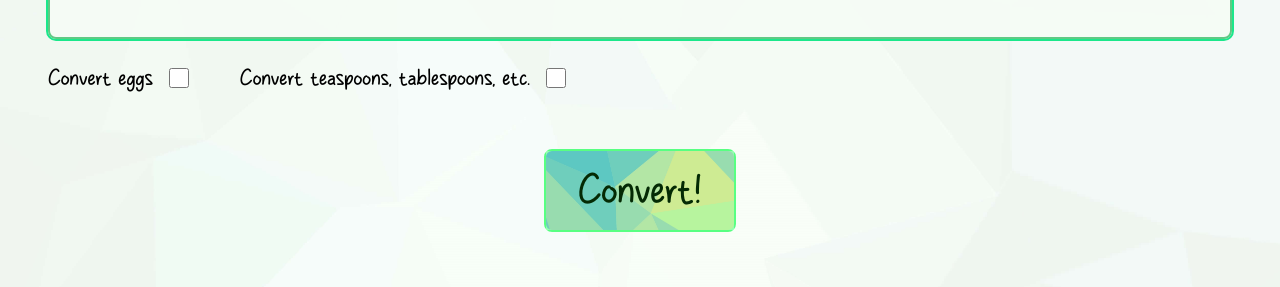
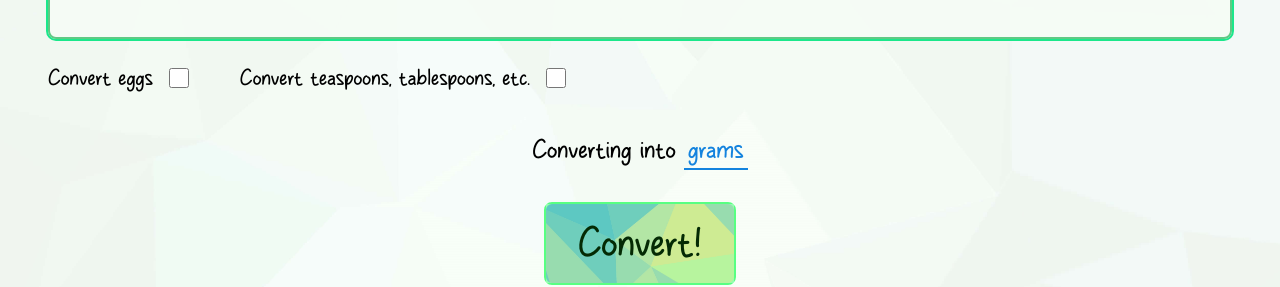
Before and after one commit to AmyMaule/chameleon-kitchen, a React (Vite) app: page / in a window 1280 px wide. Shown: the part 1100-1387 px from the top of the page. Built offline with nearby package versions, Linux system fonts and the light colour scheme; no server answers.

Commit message:
Add functionality to convert to cups

```diff
--- a/src/App.tsx
+++ b/src/App.tsx
@@ -1,6 +1,9 @@
 import { useState, useEffect } from "react";
 
-import { SelectedOptionsType } from "./types";
+import {
+  ConvertToType,
+  SelectedOptionsType
+} from "./types";
 
 import Footer from "./components/Footer";
 import Header from "./components/Header";
@@ -8,24 +11,9 @@ import InputRecipe from "./components/InputRecipe";
 import Intro from "./components/Intro";
 import OutputRecipe from "./components/OutputRecipe";
 
-// TO DO: target unit from dropdown - initially just use grams
-
 const App = () => {
-  // ¾ cup all-purpose flour
-  // ¼ cup granulated sugar
-  // ¾ teaspoon ground cinnamon
-  // ⅛ teaspoon salt
-  // ¼ cup + 2 Tablespoons of milk
-  // ¼ cup + 2 teaspoons vegetable or canola oil
-  // ½ teaspoons ground cinnamon
-  // 16 oz. cream cheese, room temperature
-  // 2 eggs, whites and yolks separated at room temperature
-  // 3/4 c. granulated sugar
-  // 1/2 tsp salt
-  // 1 tsp vanilla extract
-  // dash of granulated sugar
-
   const [converting, setConverting] = useState(false);
+  const [convertTo, setConvertTo] = useState<ConvertToType>("grams");
   const [errorMsg, setErrorMsg] = useState("");
   const [pastedRecipe, setPastedRecipe] = useState("");
   const [selectedOptions, setSelectedOptions] = useState<SelectedOptionsType>({
@@ -43,9 +31,11 @@ const App = () => {
       <Intro />
       <div className="recipe-section">
         <InputRecipe
+          convertTo={convertTo}
           setPastedRecipe={setPastedRecipe}
           setSelectedOptions={setSelectedOptions}
           setConverting={setConverting}
+          setConvertTo={setConvertTo}
         />
 
         {errorMsg &&
@@ -59,6 +49,7 @@ const App = () => {
 
         <OutputRecipe
           converting={converting}
+          convertTo={convertTo}
           pastedRecipe={pastedRecipe}
           selectedOptions={selectedOptions}
           setConverting={setConverting}
--- a/src/components/ConversionOptions.tsx
+++ b/src/components/ConversionOptions.tsx
@@ -1,7 +1,7 @@
 import { SelectedOptionsType } from '../types';
 
 type ConversionOptionsProps = {
-  setSelectedOptions: Function
+  setSelectedOptions: React.Dispatch<React.SetStateAction<SelectedOptionsType>>
 }
 
 
--- /dev/null
+++ b/src/components/ConversionUnit.tsx
@@ -0,0 +1,22 @@
+import { ConvertToType } from "../types";
+
+type ConversionUnitProps = {
+  convertTo: ConvertToType,
+  setConvertTo: React.Dispatch<React.SetStateAction<ConvertToType>>
+}
+
+const ConversionUnit = ({ convertTo, setConvertTo }: ConversionUnitProps) => {
+  const handleSetConvertTo = () => {
+    setConvertTo((prevUnit: ConvertToType) => prevUnit === "grams" ? "cups" : "grams");
+  }
+
+  return (
+    <div className="conversion-dropdown-container" onClick={handleSetConvertTo}>
+      <div className={`conversion-dropdown ${convertTo === "grams" ? "conversion-dropdown-grams" : "conversion-dropdown-cups"}`}>
+        {convertTo}
+      </div>
+    </div>
+  )
+}
+
+export default ConversionUnit;
--- a/src/components/InputRecipe.tsx
+++ b/src/components/InputRecipe.tsx
@@ -1,14 +1,22 @@
-import { FunctionComponent, useRef } from 'react';
+import { useRef } from 'react';
+
+import {
+  ConvertToType,
+  SelectedOptionsType
+} from '../types';
 
 import ConversionOptions from './ConversionOptions';
+import ConversionUnit from './ConversionUnit';
 
 type InputRecipeProps = {
-  setPastedRecipe: Function,
-  setConverting: Function,
-  setSelectedOptions: Function
+  convertTo: ConvertToType
+  setPastedRecipe: React.Dispatch<React.SetStateAction<string>>,
+  setConverting: React.Dispatch<React.SetStateAction<boolean>>,
+  setConvertTo: React.Dispatch<React.SetStateAction<ConvertToType>>,
+  setSelectedOptions: React.Dispatch<React.SetStateAction<SelectedOptionsType>>
 }
 
-const InputRecipe = ({ setPastedRecipe, setConverting, setSelectedOptions }: InputRecipeProps) => {
+const InputRecipe = ({ convertTo, setPastedRecipe, setConverting, setConvertTo, setSelectedOptions }: InputRecipeProps) => {
   const textareaRef = useRef<HTMLTextAreaElement>(null);
 
   const handleSetRecipe: () => void = () => {
@@ -23,6 +31,13 @@ const InputRecipe = ({ setPastedRecipe, setConverting, setSelectedOptions }: Inp
       <h3 className="recipe-title">Paste or type your recipe below:</h3>
       <textarea className="recipe-container input-recipe-container" ref={textareaRef} />
       <ConversionOptions setSelectedOptions={setSelectedOptions} />
+      <div className="conversion-units-container">
+        <div className="conversion-units-text">Converting into</div>
+        <ConversionUnit
+          convertTo={convertTo}
+          setConvertTo={setConvertTo}
+        />
+      </div>
       <button className="btn-convert" onClick={handleSetRecipe}>
         <span>Convert!</span>
       </button>
--- a/src/components/OutputRecipe.tsx
+++ b/src/components/OutputRecipe.tsx
@@ -1,20 +1,24 @@
 import { useState, useEffect, useRef } from "react";
 
 import {
+  ConvertToType,
   OutputRecipeFormat,
   RecipeLineType,
   SelectedOptionsType,
 } from "../types";
 
+import { convertCupsToFraction } from "../utilities";
+
 type OutputRecipeProps = {
   converting: boolean,
+  convertTo: ConvertToType,
   pastedRecipe: string,
   selectedOptions: SelectedOptionsType,
-  setConverting: Function,
-  setErrorMsg: Function
+  setConverting: React.Dispatch<React.SetStateAction<boolean>>,
+  setErrorMsg: React.Dispatch<React.SetStateAction<string>>
 }
 
-const OutputRecipe = ({ converting, pastedRecipe, selectedOptions, setErrorMsg, setConverting }: OutputRecipeProps) => {
+const OutputRecipe = ({ converting, convertTo, pastedRecipe, selectedOptions, setErrorMsg, setConverting }: OutputRecipeProps) => {
   const [outputRecipe, setOutputRecipe] = useState<string[]>([]);
   const convertURL = "https://api.spoonacular.com/recipes/convert";
   const parseURL = "https://api.spoonacular.com/recipes/parseIngredients";
@@ -125,7 +129,7 @@ const OutputRecipe = ({ converting, pastedRecipe, selectedOptions, setErrorMsg,
                    (!selectedOptions.eggs && isEgg(line[0].name))) {
           return (nonConvertedOutput(line[0], sourceAmount, line[0].unit));
         } else {
-          return fetch(`${convertURL}?ingredientName=${line[0].name}&sourceAmount=${line[0].amount}&sourceUnit=${line[0].unit}&targetUnit=grams&apiKey=${apiKey}`)
+          return fetch(`${convertURL}?ingredientName=${line[0].name}&sourceAmount=${line[0].amount}&sourceUnit=${line[0].unit}&targetUnit=${convertTo}&apiKey=${apiKey}`)
         }
       });
 
@@ -163,8 +167,15 @@ const OutputRecipe = ({ converting, pastedRecipe, selectedOptions, setErrorMsg,
               originalRecipeLine.splice(sourceIndex + sourceUnit.length, 1);
               originalRecipeLine = originalRecipeLine.join("");
             }
-            const roundedTargetAmount = line.targetUnit === "grams" ? Math.round(line.targetAmount) : line.targetAmount;
-            let outputRecipeLine = originalRecipeLine.replace(sourceUnit, `${roundedTargetAmount} ${line.targetUnit}`);
+
+            let amountPlusUnit = `${line.targetAmount} ${line.targetUnit}`;
+            if (line.targetUnit === "cups") {
+              amountPlusUnit = convertCupsToFraction(line.targetAmount);
+            } else if (line.targetUnit === "grams") {
+              amountPlusUnit = `${Math.round(line.targetAmount)} ${line.targetUnit}`;
+            };
+            let outputRecipeLine = originalRecipeLine.replace(sourceUnit, `${amountPlusUnit}`);
+
             recipe.push(outputRecipeLine);
             // setOutputRecipe once the entire recipe has been parsed and converted
             if (i === parsedRecipeData.length - 1) setOutputRecipe(recipe);
--- a/src/scss/_recipe.scss
+++ b/src/scss/_recipe.scss
@@ -70,6 +70,40 @@
   width: 1.25rem;
 }
 
+.conversion-units-container {
+  display: flex;
+  gap: 0.5rem;
+  margin-top: 1rem;
+}
+
+.conversion-units-text {
+  font-family: "SimplePlan";
+  font-size: 1.75rem;
+}
+
+.conversion-dropdown-container {
+  min-width: 4rem;
+}
+
+.conversion-dropdown {
+  font-family: "SimplePlan";
+  font-size: 1.75rem;
+  border-bottom: 2px solid $color-primary;
+  text-align: center;
+  cursor: pointer;
+  -webkit-user-select: none;
+          user-select: none;
+}
+
+.conversion-dropdown-grams {
+  color: $color-secondary;
+  border-color: $color-secondary;
+}
+
+.conversion-dropdown-cups {
+  color: $color-primary;
+}
+
 // After conversion
 .output-recipe-section-container {
   font-family: "SimplePlan";
--- a/src/types.ts
+++ b/src/types.ts
@@ -16,3 +16,5 @@ export type OutputRecipeFormat = {
   targetUnit: string,
   type: "CONVERSION"
 }
+
+export type ConvertToType = "cups" | "grams";
--- /dev/null
+++ b/src/utilities.ts
@@ -0,0 +1,38 @@
+export const convertCupsToFraction = (amount: number) => {
+  let recipeLine = "";
+
+  const integer = Math.floor(amount);
+  // round remaining decimal to nearest 1/8 or 1/3 as cups are multiples of either 1/8 or 1/3
+  const fractionToNearestEighth = Math.round((amount - integer) * 8) / 8;
+  const fractionToNearestThird = Math.round((amount - integer) * 3) / 3;
+
+  // find out whether the nearest eighth or third is closest to the decimal input
+  const closestFraction = Math.abs(fractionToNearestThird - amount) < Math.abs(fractionToNearestEighth - amount)
+    ? fractionToNearestThird
+    : fractionToNearestEighth
+
+  if (closestFraction === 0) {
+    recipeLine = `${integer} cups`;
+  }
+
+  let denominator = closestFraction === fractionToNearestEighth ? 8 : 3;
+  let numerator = Math.round(closestFraction * denominator);
+
+  // use Euclidean algorithm to get highest common factor of numerator and denominator
+  function highestCommonFactor(numerator: number, denominator: number) {
+    while (denominator !== 0) {
+      let remainder = numerator % denominator;
+      numerator = denominator;
+      denominator = remainder;
+    }
+    // Return the last non-zero remainder as the highest common factor
+    return numerator;
+  }
+
+  let divisor = highestCommonFactor(numerator, denominator);
+  numerator /= divisor;
+  denominator /= divisor;
+
+  let fraction = integer ? `${integer} ${numerator}/${denominator}` : `${numerator}/${denominator}`;
+  return integer > 1 ? `${fraction} cups` : `${fraction} cup`;
+}
```
